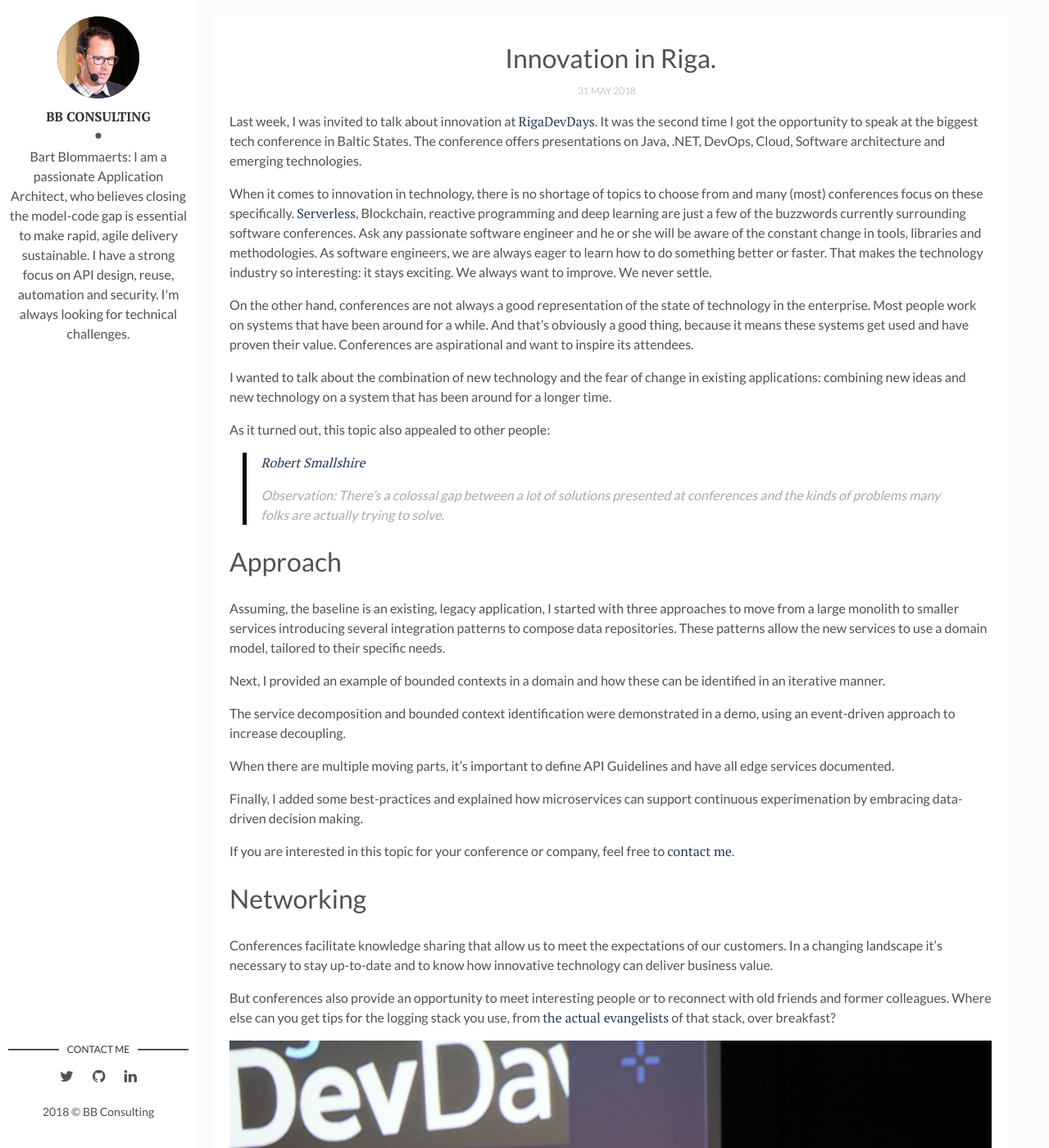
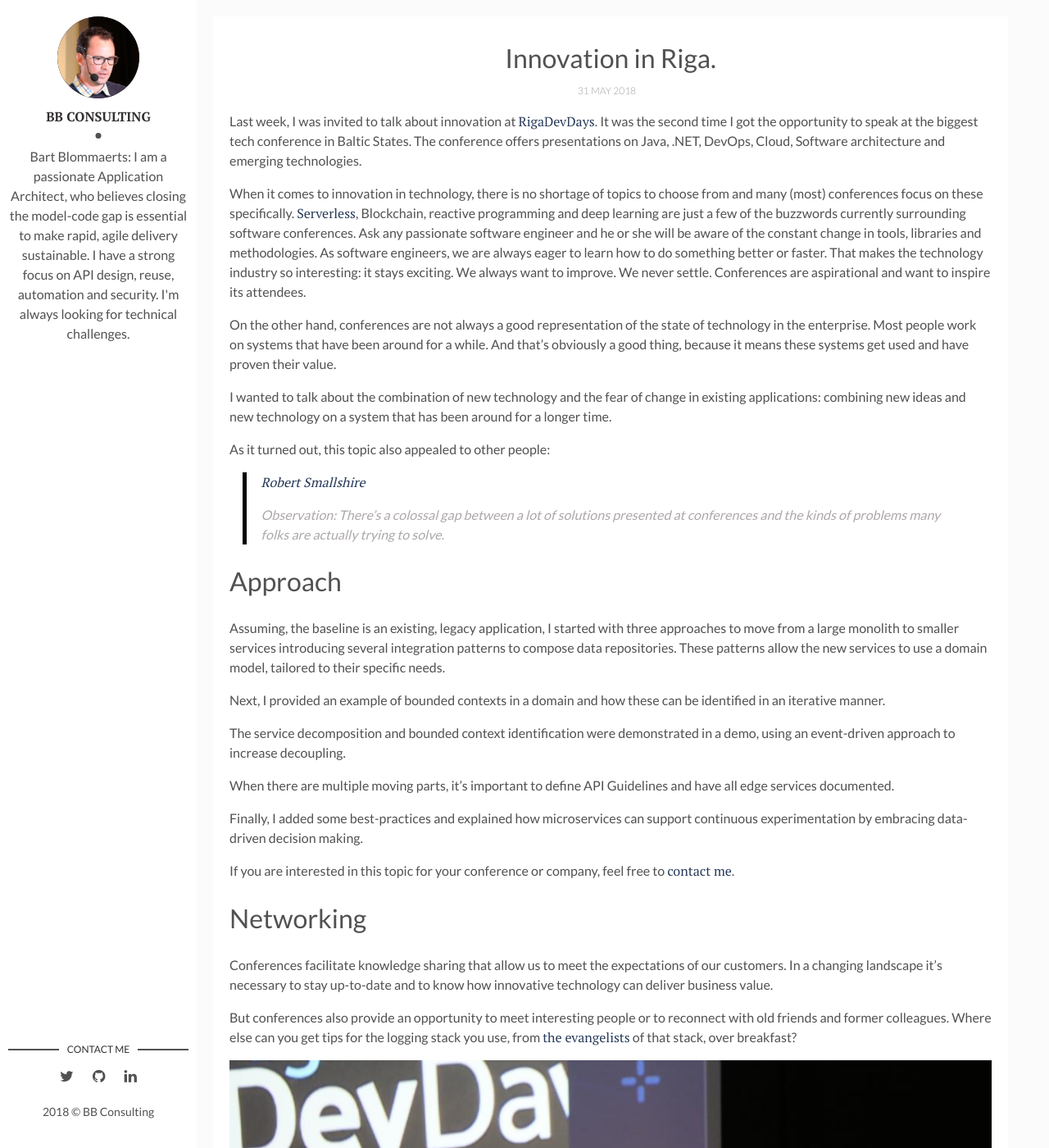
Before and after one commit to bart-blommaerts/bart-blommaerts.github.io, a Jekyll site: the page built from _posts/2018-05-31-rigadevdays.md, in a window 1280 px wide and 1400 px high. Shown: the whole window at 82% size. Built offline with Jekyll 4.4.1, drawn with Linux system fonts in a browser that asks for light colours.

Commit message:
Update 2018-05-31-rigadevdays.md

```diff
--- a/_posts/2018-05-31-rigadevdays.md
+++ b/_posts/2018-05-31-rigadevdays.md
@@ -25,11 +25,11 @@ As software engineers, we are always eager to learn how to do something better o
 That makes the technology industry so interesting: it stays exciting.
 We always want to improve.
 We never settle.
+Conferences are aspirational and want to inspire its attendees.
 
 On the other hand, conferences are not always a good representation of the state of technology in the enterprise.
 Most people work on systems that have been around for a while.
 And that's obviously a good thing, because it means these systems get used and have proven their value.
-Conferences are aspirational and want to inspire its attendees.
 
 I wanted to talk about the combination of new technology and the fear of change in existing applications: combining new ideas and new technology on a system that has been around for a longer time.
 
@@ -50,7 +50,7 @@ The service decomposition and bounded context identification were demonstrated i
 
 When there are multiple moving parts, it's important to define API Guidelines and have all edge services documented.
 
-Finally, I added some best-practices and explained how microservices can support continuous experimenation by embracing data-driven decision making.
+Finally, I added some best-practices and explained how microservices can support continuous experimentation by embracing data-driven decision making.
 
 If you are interested in this topic for your conference or company, feel free to <a href="mailto: bart@bbconsulting.be">contact me</a>.
 
@@ -60,7 +60,7 @@ Conferences facilitate knowledge sharing that allow us to meet the expectations
 In a changing landscape it's necessary to stay up-to-date and to know how innovative technology can deliver business value.
 
 But conferences also provide an opportunity to meet interesting people or to reconnect with old friends and former colleagues.
-Where else can you get tips for the logging stack you use, from [the actual evangelists](https://twitter.com/DaggieBe/status/1002111639389396992) of that stack, over breakfast?
+Where else can you get tips for the logging stack you use, from [the evangelists](https://twitter.com/DaggieBe/status/1002111639389396992) of that stack, over breakfast?
 
 <p style="text-align: center;">
   <img class="image fit" alt="What" src="/img/riga/bart.jpg">
```
